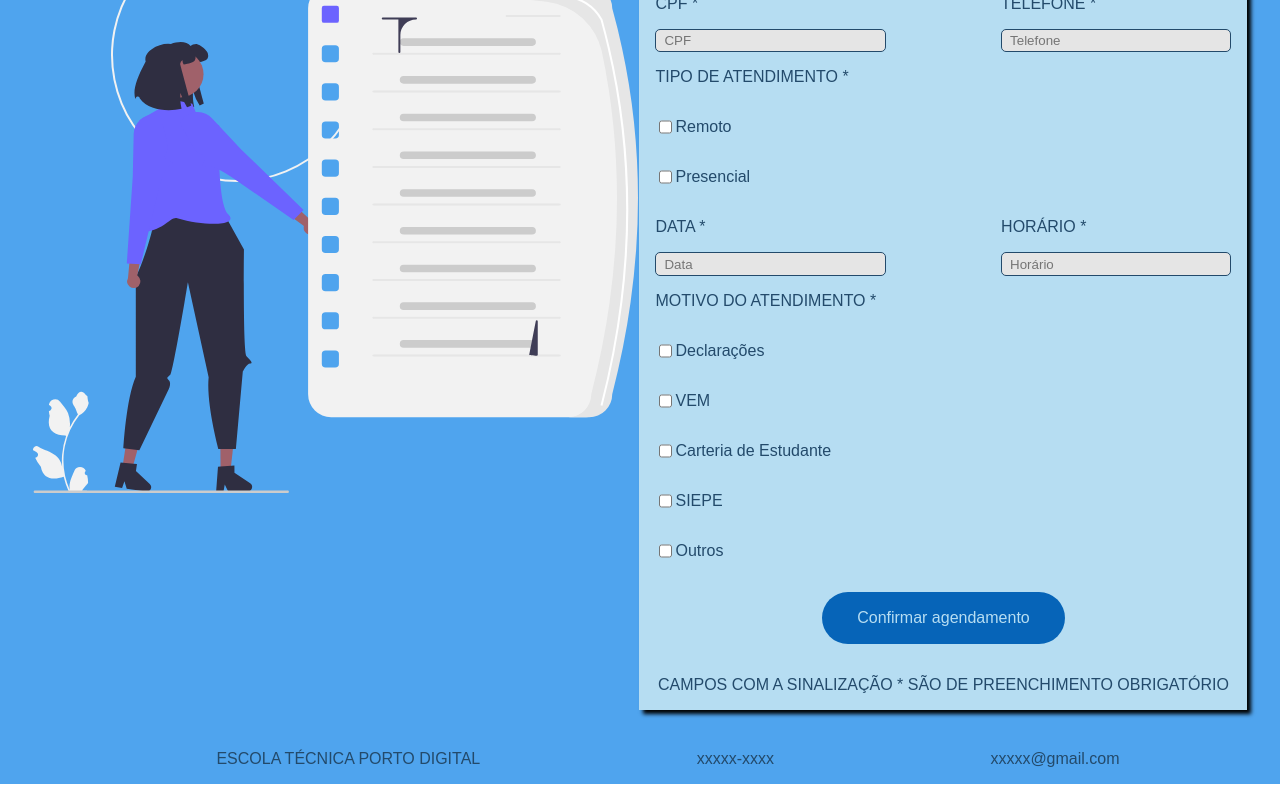
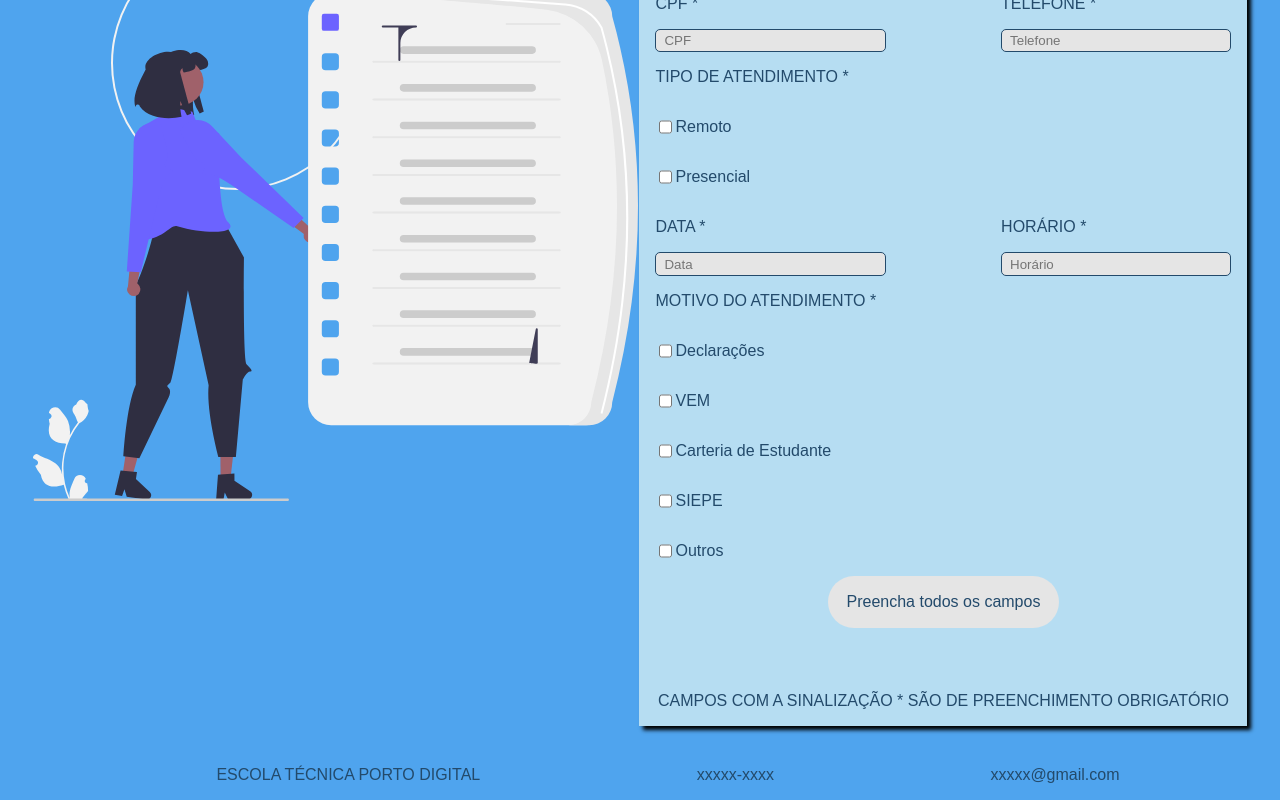
Before and after one commit to DiegoLimaDev/ta_marcado, a React (Create React App) app: page /schedulingPage in a window 1280 px wide. Shown: the part 461-1261 px from the top of the page. Built offline with nearby package versions, Linux system fonts and the light colour scheme; some icons are missing; a web font is replaced by a local one.

Commit message:
disabled button if inputs arent filled

```diff
--- a/src/components/Buttons.jsx
+++ b/src/components/Buttons.jsx
@@ -4,8 +4,10 @@ import { theme } from '../utils/theme';
 import P from 'prop-types';
 
 const ButtonStyle = styled.button`
-  ${({ width, height, marginT, marginR, marginB, marginL }) => css`
-    background-color: ${theme.colors.fourthBlue};
+  ${({ width, height, marginT, marginR, marginB, marginL, disabled }) => css`
+    background-color: ${disabled
+      ? theme.colors.auxiliar
+      : theme.colors.fourthBlue};
     color: ${theme.colors.white};
     border-radius: 200px;
     width: ${width}%;
@@ -34,6 +36,7 @@ export const Button = ({
   marginR,
   marginB,
   marginL,
+  disabled,
 }) => {
   return (
     <ButtonStyle
@@ -44,6 +47,7 @@ export const Button = ({
       marginB={marginB}
       marginL={marginL}
       onClick={onClick}
+      disabled={disabled}
     >
       {children}
     </ButtonStyle>
@@ -59,4 +63,5 @@ Button.propTypes = {
   marginR: P.string,
   marginB: P.string,
   marginL: P.string,
+  disabled: P.any,
 };
--- a/src/components/ScheduleForm.jsx
+++ b/src/components/ScheduleForm.jsx
@@ -3,6 +3,9 @@ import styled, { css } from 'styled-components';
 import ReactInputMask from 'react-input-mask';
 import { theme } from '../utils/theme';
 import { handleNumberInput } from './HandleNumberInputs';
+import { Button } from './Buttons';
+import { Link } from 'react-router-dom';
+import { handleTextInput } from './HandlerTextInput';
 
 const Forms = styled.form`
   width: auto;
@@ -58,19 +61,60 @@ const Input = styled.input`
   `}
 `;
 
+const ButtonDiv = styled.div`
+  display: block;
+  margin: 0 auto;
+  justify-content: space-around;
+`;
+
 export const ScheduleForm = () => {
+  const [name, setName] = useState('');
+  const [email, setEmail] = useState('');
   const [remote, setRemote] = useState('');
+  const [data, setData] = useState('');
+  const [time, setTime] = useState('');
   const [reason, setReason] = useState('');
   const [cpf, setCpf] = useState('');
   const [phone, setPhone] = useState('');
+
+  const isDisabled = () => {
+    if (
+      name === '' ||
+      email === '' ||
+      remote === '' ||
+      data.length < 8 ||
+      time.length < 4 ||
+      reason === '' ||
+      cpf.length < 11 ||
+      phone.length < 11
+    ) {
+      return true;
+    } else {
+      return false;
+    }
+  };
 
   return (
     <>
       <Forms>
         <Text>NOME COMPLETO *</Text>
-        <Input type="text" placeholder="Nome" label="Nome" width="99" />
+        <Input
+          type="text"
+          placeholder="Nome"
+          label="Nome"
+          width="99"
+          value={name}
+          onChange={(e) => handleTextInput(setName, e)}
+        />
         <Text>EMAIL *</Text>
-        <Input type="text" placeholder="Email" label="email" width="99" />
+        <Input
+          type="text"
+          placeholder="Email"
+          label="email"
+          width="99"
+          value={email}
+          onChange={(e) => handleTextInput(setEmail, e)}
+        />
         <InsideRow>
           <Column>
             <Text>CPF *</Text>
@@ -129,6 +173,8 @@ export const ScheduleForm = () => {
               mask="99/99/9999"
               placeholder="Data"
               width="98"
+              value={data}
+              onChange={(e) => setData(e.target.value)}
             />
           </Column>
           <Column>
@@ -139,6 +185,8 @@ export const ScheduleForm = () => {
               mask="99:99"
               placeholder="Horário"
               width="98"
+              value={time}
+              onChange={(e) => setTime(e.target.value)}
             />
           </Column>
         </InsideRow>
@@ -195,6 +243,27 @@ export const ScheduleForm = () => {
           />
           <Text>Outros</Text>
         </InsideRow>
+        <ButtonDiv>
+          <Button
+            width="40"
+            height="20"
+            marginB="2rem"
+            marginL="auto"
+            marginR="auto"
+            disabled={isDisabled()}
+          >
+            <Link
+              to={isDisabled() ? '' : '/scheduleConfirmed'}
+              className="linkDecoration"
+            >
+              <Text color={isDisabled() ? '' : 'title'} align="title">
+                {isDisabled()
+                  ? 'Preencha todos os campos'
+                  : 'Confirmar agendamento'}
+              </Text>
+            </Link>
+          </Button>
+        </ButtonDiv>
       </Forms>
     </>
   );
--- a/src/components/TopbarMobile.jsx
+++ b/src/components/TopbarMobile.jsx
@@ -4,8 +4,8 @@ import { Link } from 'react-router-dom';
 import styled, { css } from 'styled-components';
 import { theme } from '../utils/theme';
 
-// import logo from '../assets/images/logo.jpeg';
-// import logopd from '../assets/images/logo_pd.svg';
+import logo from '../assets/images/logo.jpeg';
+import logopd from '../assets/images/logo_pd.svg';
 import { Drawer } from '@mui/material';
 
 const BoxMobile = styled.div`
@@ -25,11 +25,22 @@ const BoxMobile = styled.div`
       align-self: flex-start;
       padding-top: 1rem;
       padding-left: 0.5rem;
+      margin-bottom: 2rem;
+      cursor: pointer;
+
+      :hover {
+        transform: scale(1.2);
+        transition: 200ms all ease-in-out;
+      }
     }
 
     .row {
       padding: 0 3rem 0 0.5rem;
-      /* margin-left: 1rem; */
+    }
+
+    .separator {
+      border-bottom: 1px solid;
+      border-bottom-color: ${theme.colors.darkBlue};
     }
   `}
 `;
@@ -66,27 +77,29 @@ const Links = styled.p`
 `;
 
 const Row = styled.div`
+  ${({ align }) => css`
     flex-direction: Row;
     display: flex;
     align-items: center;
+    align-self: ${align === 'center' ? 'center' : null};
+  `}
 `;
 
-// const Images = styled.img`
-//   width: 4rem;
-//   height: 4rem;
-// `;
+const Images = styled.img`
+  width: 4rem;
+  height: 4rem;
+  margin-bottom: 1rem;
+`;
 
 const IconContainer = styled.div`
   cursor: pointer;
   width: auto;
-  height: auto;
   padding: 1rem;
 
   .icon {
     :hover {
       transform: scale(1.2);
       transition: 200ms all ease-in-out;
-      z-index: 5;
     }
   }
 `;
@@ -113,22 +126,23 @@ export const TopbarMobile = () => {
           />
         )}
       </IconContainer>
-      <MyDrawer anchor="left" open={visible}>
+      <MyDrawer anchor="left" open={visible} elevation={10}>
         <BoxMobile>
           <Icon
-            icon="ep:close"
-            width={40}
-            height={40}
+            icon="material-symbols:arrow-back-ios-new-rounded"
+            width={25}
+            height={25}
             className="icon"
             onClick={() => setVisible(false)}
             color={theme.colors.darkBlue}
           />
-          {/* <Row>
+          <Row align="center">
             <Images src={logo} />
             <Images src={logopd} />
-          </Row> */}
+          </Row>
           {['Home', 'Protocolo', 'Home', 'Sobre o Projeto'].map((e, index) => (
-            <Row key={index} className="row">
+            <div key={index}>
+              <Row className="row">
                 <Icon
                   icon={icons[index]}
                   width={20}
@@ -144,6 +158,8 @@ export const TopbarMobile = () => {
                   <Links>{e}</Links>
                 </Link>
               </Row>
+              <div className="separator"></div>
+            </div>
           ))}
         </BoxMobile>
       </MyDrawer>
--- a/src/pages/Scheduling.jsx
+++ b/src/pages/Scheduling.jsx
@@ -3,9 +3,7 @@ import styled, { css } from 'styled-components';
 import { theme } from '../utils/theme';
 
 import diary from '../assets/images/diary.svg';
-import { Button } from '../components/Buttons';
 import { ScheduleForm } from '../components/ScheduleForm';
-import { Link } from 'react-router-dom';
 
 const Container = styled.div`
   background-color: ${theme.colors.secondaryBlue};
@@ -56,12 +54,6 @@ const Text = styled.p`
   `}
 `;
 
-const ButtonDiv = styled.div`
-  display: block;
-  margin: 0 auto;
-  justify-content: space-around;
-`;
-
 const SchedulingPage = () => {
   return (
     <>
@@ -75,21 +67,6 @@ const SchedulingPage = () => {
               </Text>
             </GradientBox>
             <ScheduleForm />
-            <ButtonDiv>
-              <Button
-                width="40"
-                height="20"
-                marginB="2rem"
-                marginL="auto"
-                marginR="auto"
-              >
-                <Link to="/scheduleConfirmed" className="linkDecoration">
-                  <Text color="title" align="title">
-                    Confirmar agendamento
-                  </Text>
-                </Link>
-              </Button>
-            </ButtonDiv>
             <Text align="title">
               CAMPOS COM A SINALIZAÇÃO * SÃO DE PREENCHIMENTO OBRIGATÓRIO
             </Text>
```
Lines whose indentation alone changed are shown as unchanged.
